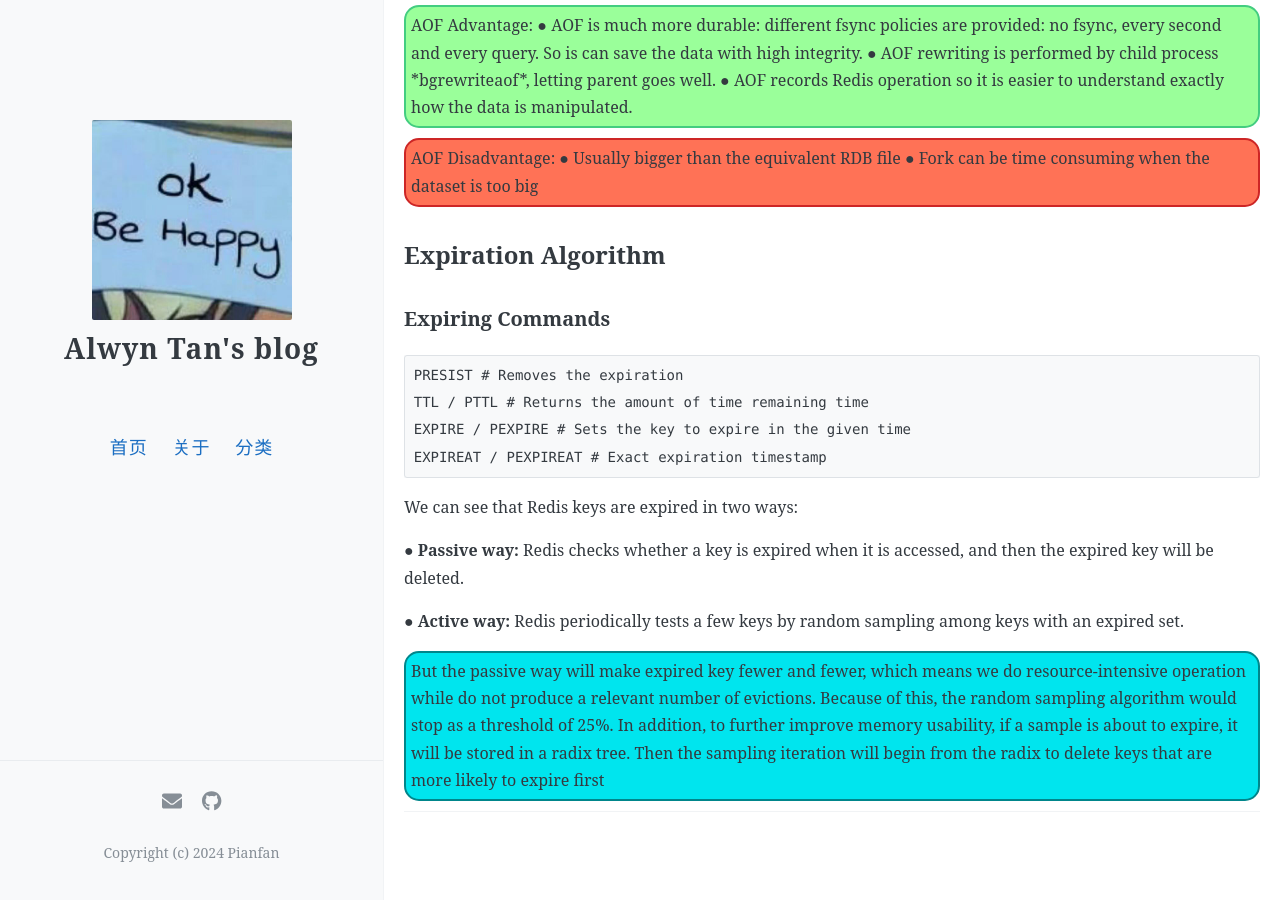
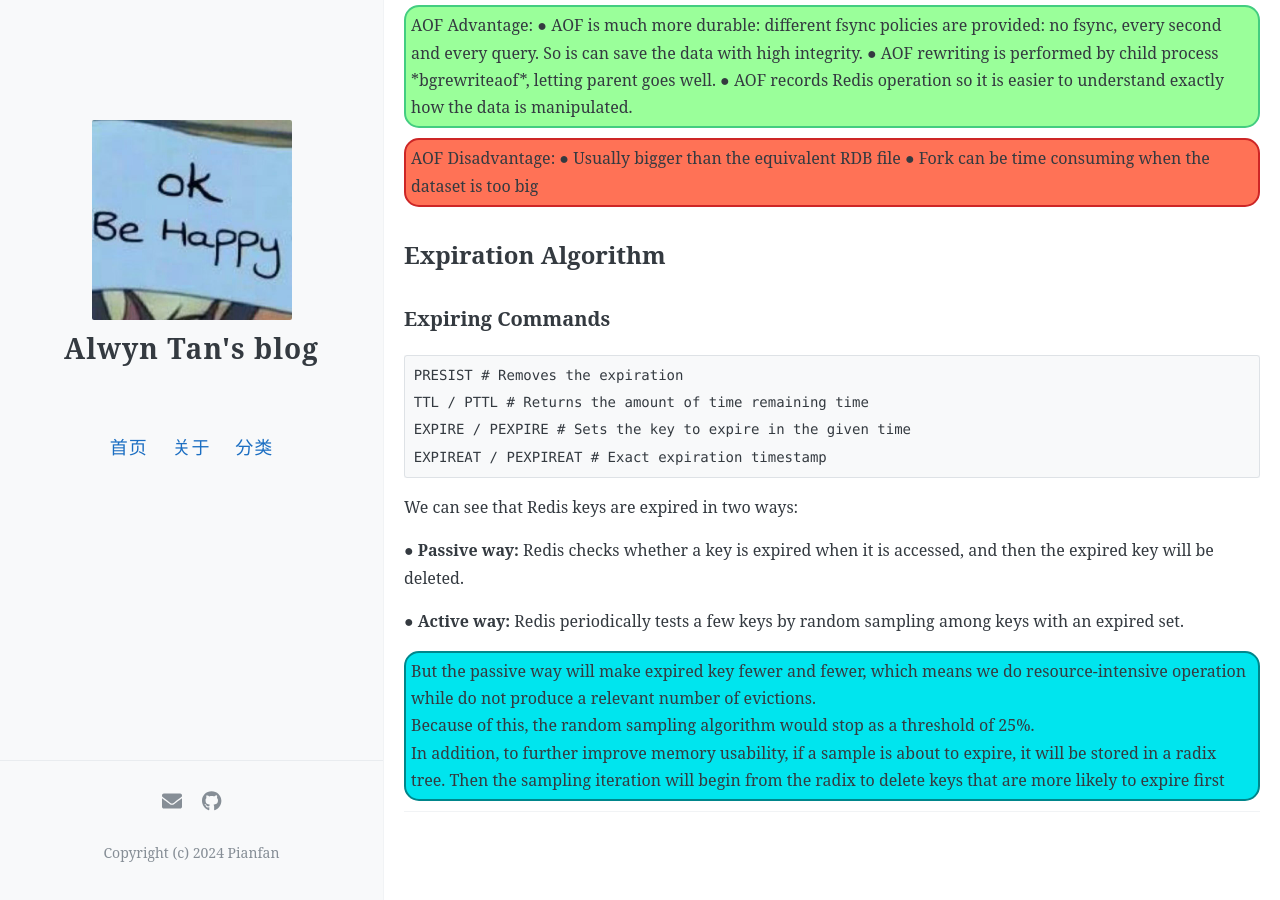
Before and after one commit to Alwyn-Tan/alwyn-tan.github.io, a Jekyll site: the page built from _posts/2025-1-25-redis_note.md, in a window 1280 px wide and 900 px high, scrolled down 1263 px. Built offline with Jekyll 4.4.1, drawn with Linux system fonts in a browser that asks for light colours; some of the changed text lies outside the part shown.

Commit message:
improve:try <br>

```diff
--- a/_posts/2025-1-25-redis_note.md
+++ b/_posts/2025-1-25-redis_note.md
@@ -29,7 +29,7 @@ To configure it, use SAVE or BGSAVE like this:
 <div style="border: 2px solid #43CD80; margin: 10px 0; padding: 5px; border-radius: 15px; background-color: #9AFF9A">
 RDB Advantage:
 
-● RDB is a very compatct single-file point-in-time representation of Redis data, which is perfect for backups. Allowing you to easily restore different version of the dataset in case of disasters.
+● RDB is a very compatct single-file point-in-time representation of Redis data, which is perfect for backups. Allowing you to easily restore different version of the dataset in case of disasters.<br>
 
 ● Good performances and faster restarts with big datasets compared to AOF.
 </div>
@@ -80,9 +80,9 @@ We can see that Redis keys are expired in two ways:
 ● **Active way:** Redis periodically tests a few keys by random sampling among keys with an expired set.
 
 <div style="border: 2px solid #00868B; margin: 10px 0; padding: 5px; border-radius: 15px; background-color: #00E5EE">
-But the passive way will make expired key fewer and fewer, which means we do resource-intensive operation while do not produce a relevant number of evictions.
+But the passive way will make expired key fewer and fewer, which means we do resource-intensive operation while do not produce a relevant number of evictions.<br>
 
-Because of this, the random sampling algorithm would stop as a threshold of 25%.
+Because of this, the random sampling algorithm would stop as a threshold of 25%.<br>
 
 In addition, to further improve memory usability, if a sample is about to expire, it will be stored in a radix tree. Then the sampling iteration will begin from the radix to delete keys that are more likely to expire first
 </div>
```
